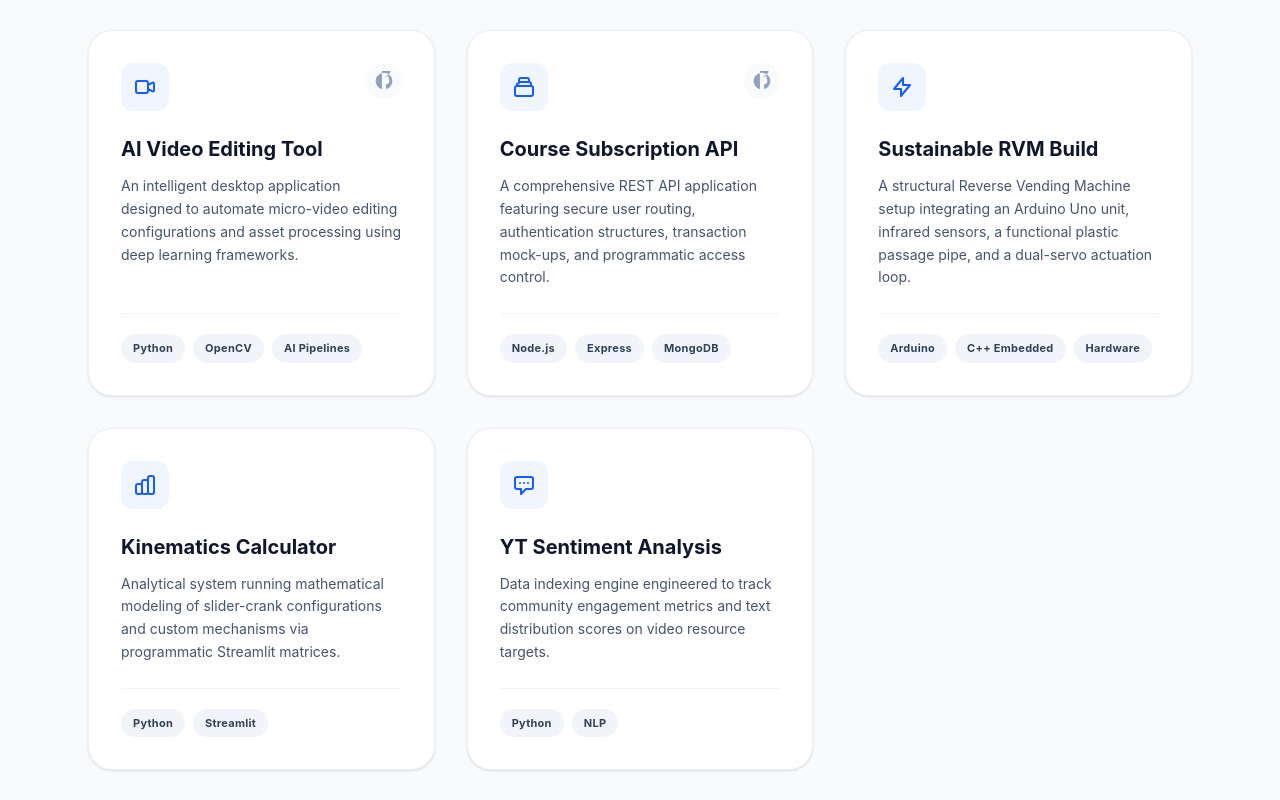
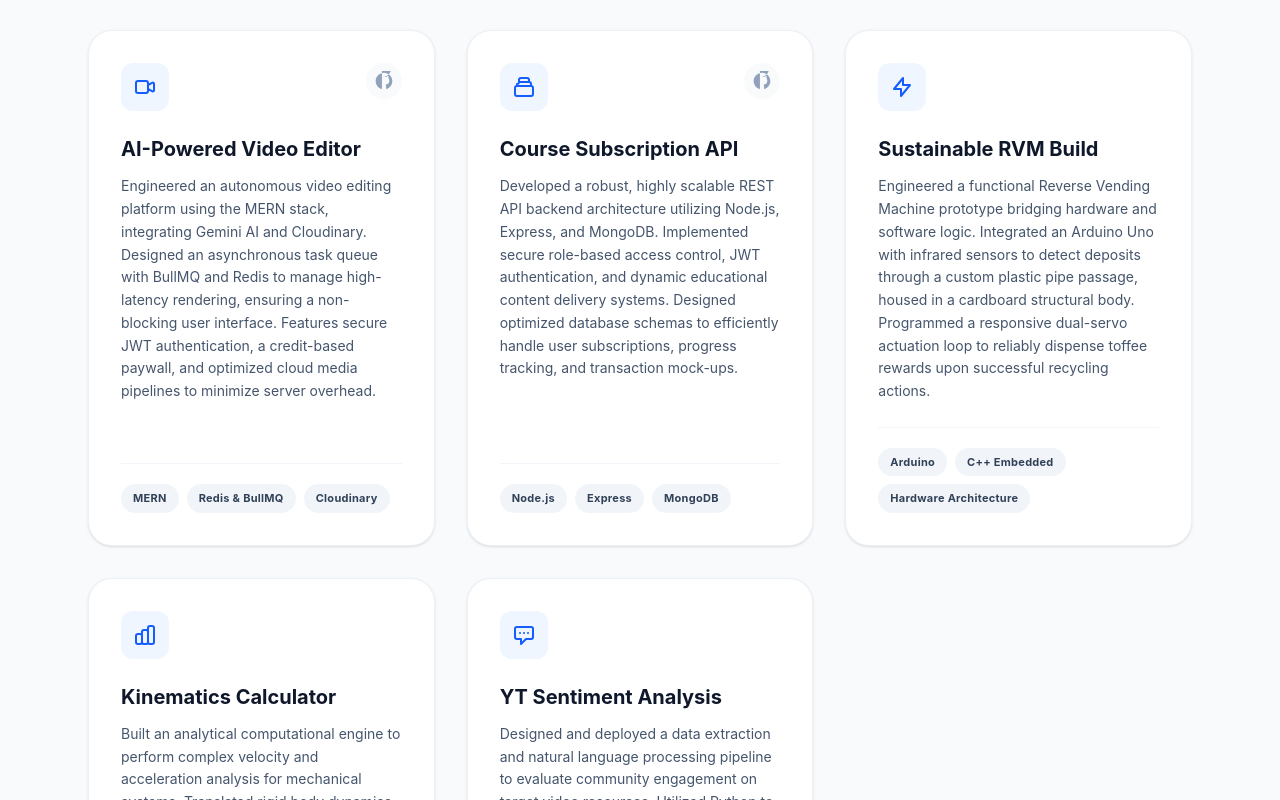
Before and after one commit to Adarsh180507/adarsh-portfolio, a React (Vite) app in the folder adarsh-portfolio/: page / in a window 1280 px wide. Shown: the part 1900-2700 px from the top of the page. Built offline with nearby package versions, Linux system fonts and the light colour scheme.

Commit message:
Added more description to each section

```diff
--- a/adarsh-portfolio/src/App.jsx
+++ b/adarsh-portfolio/src/App.jsx
@@ -260,7 +260,7 @@ function App() {
           </div>
 
           <div className="grid grid-cols-1 md:grid-cols-2 lg:grid-cols-3 gap-8">
-            {/* Project 1: AI Video Editor */}
+            {/* Project 1: AI Video Editor SaaS */}
             <div className="bg-white p-8 rounded-3xl border border-slate-200/60 shadow-sm hover:shadow-xl hover:-translate-y-1.5 transition-all duration-300 flex flex-col justify-between group">
               <div>
                 <div className="flex justify-between items-start mb-6">
@@ -300,23 +300,27 @@ function App() {
                   </a>
                 </div>
                 <h3 className="text-xl font-bold text-slate-900 mb-3 group-hover:text-blue-600 transition-colors">
-                  AI Video Editing Tool
+                  AI-Powered Video Editor
                 </h3>
                 <p className="text-slate-600 mb-6 text-sm leading-relaxed">
-                  An intelligent desktop application designed to automate
-                  micro-video editing configurations and asset processing using
-                  deep learning frameworks.
+                  Engineered an autonomous video editing platform using the MERN
+                  stack, integrating Gemini AI and Cloudinary. Designed an
+                  asynchronous task queue with BullMQ and Redis to manage
+                  high-latency rendering, ensuring a non-blocking user
+                  interface. Features secure JWT authentication, a credit-based
+                  paywall, and optimized cloud media pipelines to minimize
+                  server overhead.
                 </p>
               </div>
               <div className="flex flex-wrap gap-2 pt-5 border-t border-slate-100">
                 <span className="bg-slate-100 text-slate-700 text-[11px] px-3 py-1.5 rounded-full font-bold tracking-wide">
-                  Python
+                  MERN
                 </span>
                 <span className="bg-slate-100 text-slate-700 text-[11px] px-3 py-1.5 rounded-full font-bold tracking-wide">
-                  OpenCV
+                  Redis & BullMQ
                 </span>
                 <span className="bg-slate-100 text-slate-700 text-[11px] px-3 py-1.5 rounded-full font-bold tracking-wide">
-                  AI Pipelines
+                  Cloudinary
                 </span>
               </div>
             </div>
@@ -364,9 +368,13 @@ function App() {
                   Course Subscription API
                 </h3>
                 <p className="text-slate-600 mb-6 text-sm leading-relaxed">
-                  A comprehensive REST API application featuring secure user
-                  routing, authentication structures, transaction mock-ups, and
-                  programmatic access control.
+                  Developed a robust, highly scalable REST API backend
+                  architecture utilizing Node.js, Express, and MongoDB.
+                  Implemented secure role-based access control, JWT
+                  authentication, and dynamic educational content delivery
+                  systems. Designed optimized database schemas to efficiently
+                  handle user subscriptions, progress tracking, and transaction
+                  mock-ups.
                 </p>
               </div>
               <div className="flex flex-wrap gap-2 pt-5 border-t border-slate-100">
@@ -406,9 +414,12 @@ function App() {
                   Sustainable RVM Build
                 </h3>
                 <p className="text-slate-600 mb-6 text-sm leading-relaxed">
-                  A structural Reverse Vending Machine setup integrating an
-                  Arduino Uno unit, infrared sensors, a functional plastic
-                  passage pipe, and a dual-servo actuation loop.
+                  Engineered a functional Reverse Vending Machine prototype
+                  bridging hardware and software logic. Integrated an Arduino
+                  Uno with infrared sensors to detect deposits through a custom
+                  plastic pipe passage, housed in a cardboard structural body.
+                  Programmed a responsive dual-servo actuation loop to reliably
+                  dispense toffee rewards upon successful recycling actions.
                 </p>
               </div>
               <div className="flex flex-wrap gap-2 pt-5 border-t border-slate-100">
@@ -419,7 +430,7 @@ function App() {
                   C++ Embedded
                 </span>
                 <span className="bg-slate-100 text-slate-700 text-[11px] px-3 py-1.5 rounded-full font-bold tracking-wide">
-                  Hardware
+                  Hardware Architecture
                 </span>
               </div>
             </div>
@@ -448,9 +459,12 @@ function App() {
                   Kinematics Calculator
                 </h3>
                 <p className="text-slate-600 mb-6 text-sm leading-relaxed">
-                  Analytical system running mathematical modeling of
-                  slider-crank configurations and custom mechanisms via
-                  programmatic Streamlit matrices.
+                  Built an analytical computational engine to perform complex
+                  velocity and acceleration analysis for mechanical systems.
+                  Translated rigid body dynamics into programmatic matrices via
+                  Python, enabling rapid, interactive modeling of slider-crank
+                  configurations and four-bar linkages directly within a custom
+                  Streamlit web interface.
                 </p>
               </div>
               <div className="flex flex-wrap gap-2 pt-5 border-t border-slate-100">
@@ -459,6 +473,9 @@ function App() {
                 </span>
                 <span className="bg-slate-100 text-slate-700 text-[11px] px-3 py-1.5 rounded-full font-bold tracking-wide">
                   Streamlit
+                </span>
+                <span className="bg-slate-100 text-slate-700 text-[11px] px-3 py-1.5 rounded-full font-bold tracking-wide">
+                  Matrix Computation
                 </span>
               </div>
             </div>
@@ -487,9 +504,12 @@ function App() {
                   YT Sentiment Analysis
                 </h3>
                 <p className="text-slate-600 mb-6 text-sm leading-relaxed">
-                  Data indexing engine engineered to track community engagement
-                  metrics and text distribution scores on video resource
-                  targets.
+                  Designed and deployed a data extraction and natural language
+                  processing pipeline to evaluate community engagement on target
+                  video resources. Utilized Python to interface with APIs,
+                  efficiently scraping large volumes of comment data, and
+                  applied NLP algorithms to generate quantitative text
+                  distribution scores and overall audience sentiment metrics.
                 </p>
               </div>
               <div className="flex flex-wrap gap-2 pt-5 border-t border-slate-100">
@@ -498,6 +518,9 @@ function App() {
                 </span>
                 <span className="bg-slate-100 text-slate-700 text-[11px] px-3 py-1.5 rounded-full font-bold tracking-wide">
                   NLP
+                </span>
+                <span className="bg-slate-100 text-slate-700 text-[11px] px-3 py-1.5 rounded-full font-bold tracking-wide">
+                  Data Extraction
                 </span>
               </div>
             </div>
```
